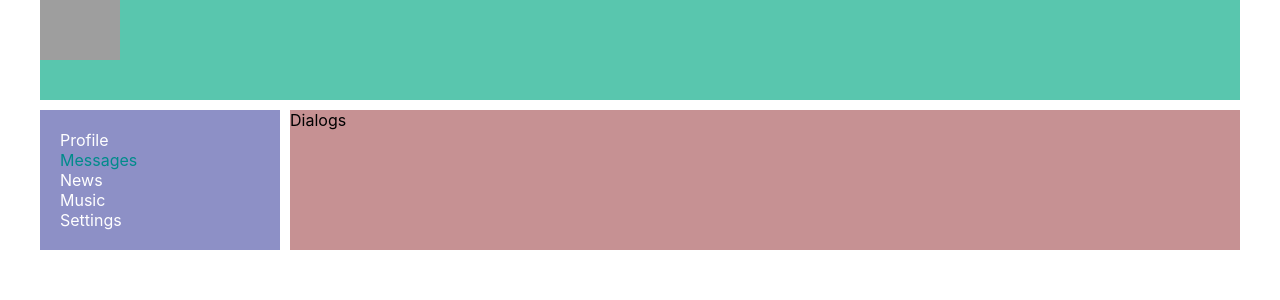
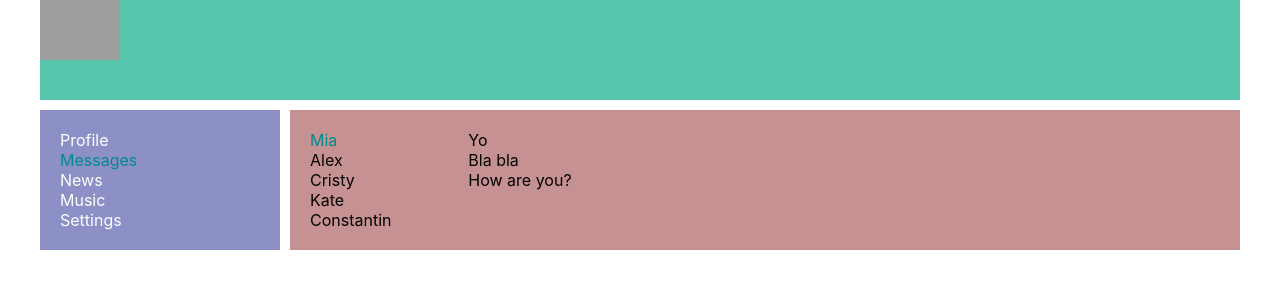
Before and after one commit to kkristy24/react_project01, a React (Create React App) app: page /dialogs in a window 1280 px wide. Shown: the top 300 px of the page. Built offline with nearby package versions, Linux system fonts and the light colour scheme; grey boxes are pictures that could not be loaded.

Commit message:
layout dialogs

```diff
--- a/src/Components/Dialogs/Dialogs.jsx
+++ b/src/Components/Dialogs/Dialogs.jsx
@@ -1,9 +1,31 @@
 import React from "react";
+import s from './Dialogs.module.css';
 
 const Dialogs = () => {
     return (
-        <div>
-            Dialogs
+        <div className={s.dialogs}>
+            <div className={s.dialogsItems}>
+                <div className={s.dialog + ' ' + s.active}>
+                    Mia
+                </div>
+                <div className={s.dialog}>
+                    Alex
+                </div>
+                <div className={s.dialog}>
+                    Cristy
+                </div>
+                <div className={s.dialog}>
+                    Kate
+                </div>
+                <div className={s.dialog}>
+                    Constantin
+                </div>
+            </div>
+            <div className={s.messages}>
+                <div className={s.message}>Yo</div>
+                <div className={s.message}>Bla bla</div>
+                <div className={s.message}>How are you?</div>
+            </div>
         </div>
     );
 }
--- a/src/Components/Dialogs/Dialogs.module.css
+++ b/src/Components/Dialogs/Dialogs.module.css
@@ -0,0 +1,19 @@
+.dialogs{
+    display: grid;
+    grid-template-columns: 2fr 10fr;
+}
+.dialogsItems{
+    padding: 20px;
+}
+.dialogsItems .active{
+    color: darkcyan;
+}
+.dialog{
+
+}
+.messages{
+    padding: 20px;
+}
+.messages .message{
+
+}
```
